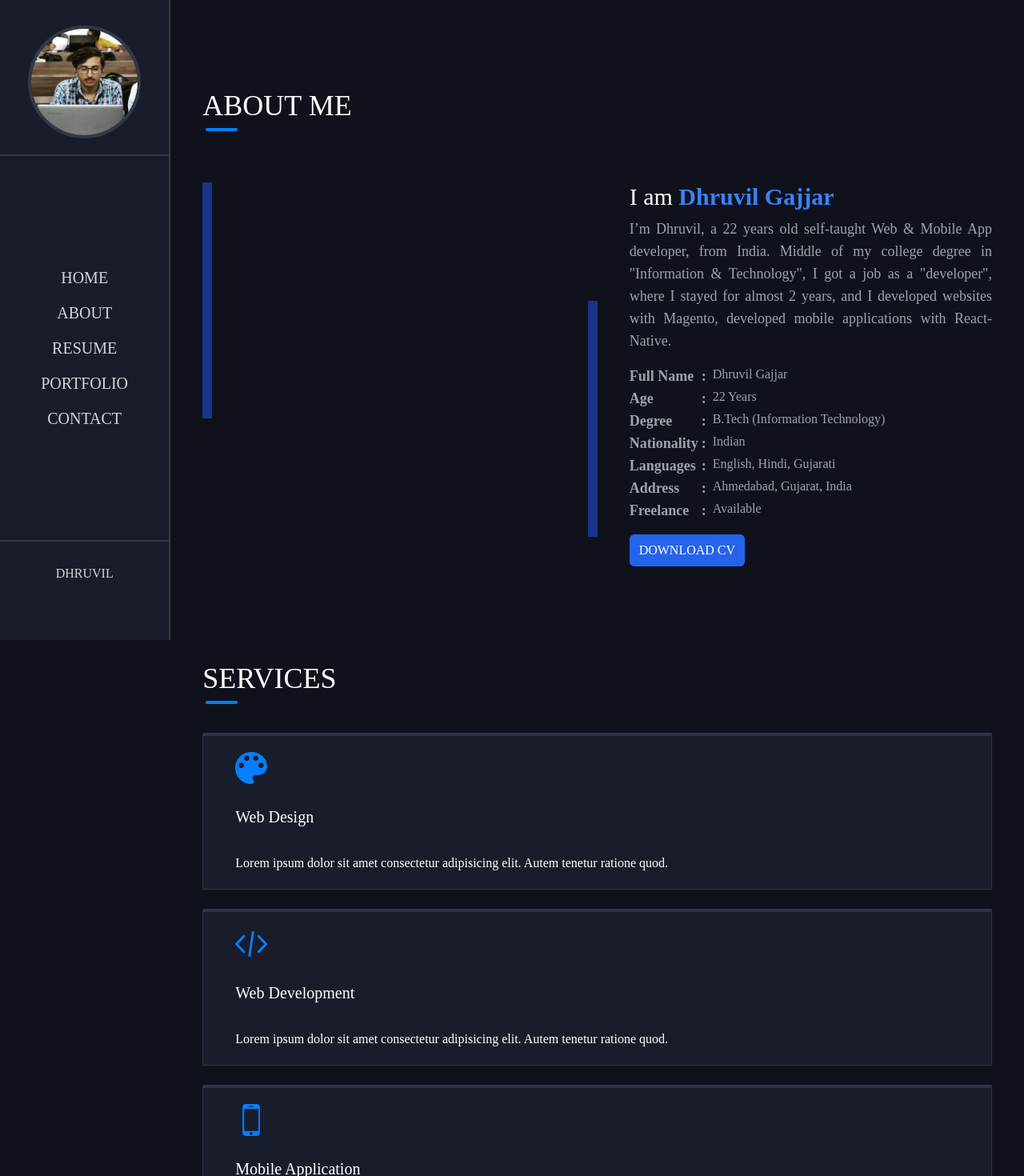
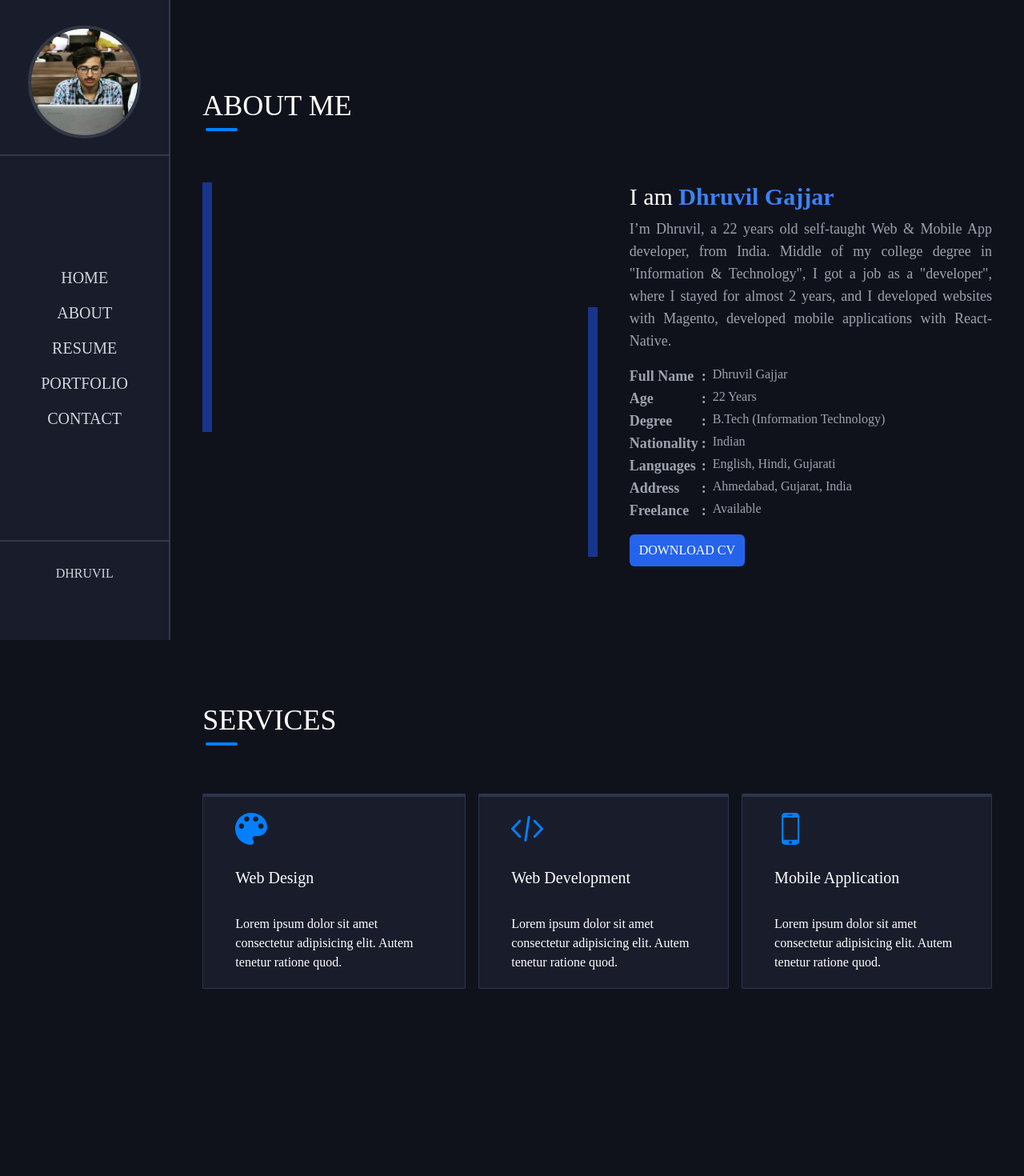
Before and after one commit to lucifer2355/portfolio-2, a Next.js app: page /about in a window 1280 px wide. Shown: the top 1470 px of the page at 80% size. After the commit the page ends 1276 px from the top, so only its background shows below. Built offline with nearby package versions, Linux system fonts and the light colour scheme; what tailwindcss-pseudo-elements would draw is missing.

Commit message:
add xl screen style for service section

```diff
--- a/components/Services.jsx
+++ b/components/Services.jsx
@@ -5,16 +5,16 @@ import { services } from "../data/services/services";
 
 const Services = () => {
   return (
-    <div className='mt-12 relative'>
+    <div className='mt-12 xl:grid xl:grid-cols-3 xl:space-x-4'>
       {services.map((service) => (
         <div
           className={
-            "mt-6 border border-[#2E344E] border-t-4 bg-[#191D2B]  rounded-sm py-5 px-10 hover:border-blue-600"
+            "mt-6 border border-[#2E344E] border-t-4 bg-[#191D2B]  rounded-sm py-5 px-10 hover:border-blue-600 relative"
           }
         >
           <Image src={service.icon} width={40} height={40} color='text-white' />
           <h1 className='text-xl mt-5'>{service.title}</h1>
-          <div className='mt-4 mb-8  after:rounded-sm after:active:bg-[#2E344E] after:bg-opacity-60 after:active:empty-content after:absolute after:left-4 after:h-0.5 after:w-14 after:left-10' />
+          <div className='mt-4 mb-8  after:rounded-sm after:active:bg-[#2E344E] after:bg-opacity-60 after:active:empty-content after:absolute after:left-4 after:h-0.5 after:w-14 after:left-10'></div>
           <p>{service.description}</p>
         </div>
       ))}
--- a/pages/about.jsx
+++ b/pages/about.jsx
@@ -16,9 +16,9 @@ const About = () => {
       <div className='px-5 pt-1 mb-10 xl:w-5/6 xl:px-10 xl:pt-12'>
         <Title title='ABOUT ME' />
 
-        <div className='flex flex-col xl:flex-row xl:h-2/4 xl:pt-5 xl:-mb-20'>
+        <div className='flex flex-col xl:flex-row xl:h-screen xl:pt-5 xl:-mb-36'>
           <div
-            className='mt-12 h-80 xl:h-4/6 xl:w-6/12 flex justify-between'
+            className='mt-12 h-80 xl:h-3/5 xl:w-6/12 flex justify-between'
             style={{
               backgroundImage: `url(${aboutImage})`,
               backgroundSize: "cover",
```
